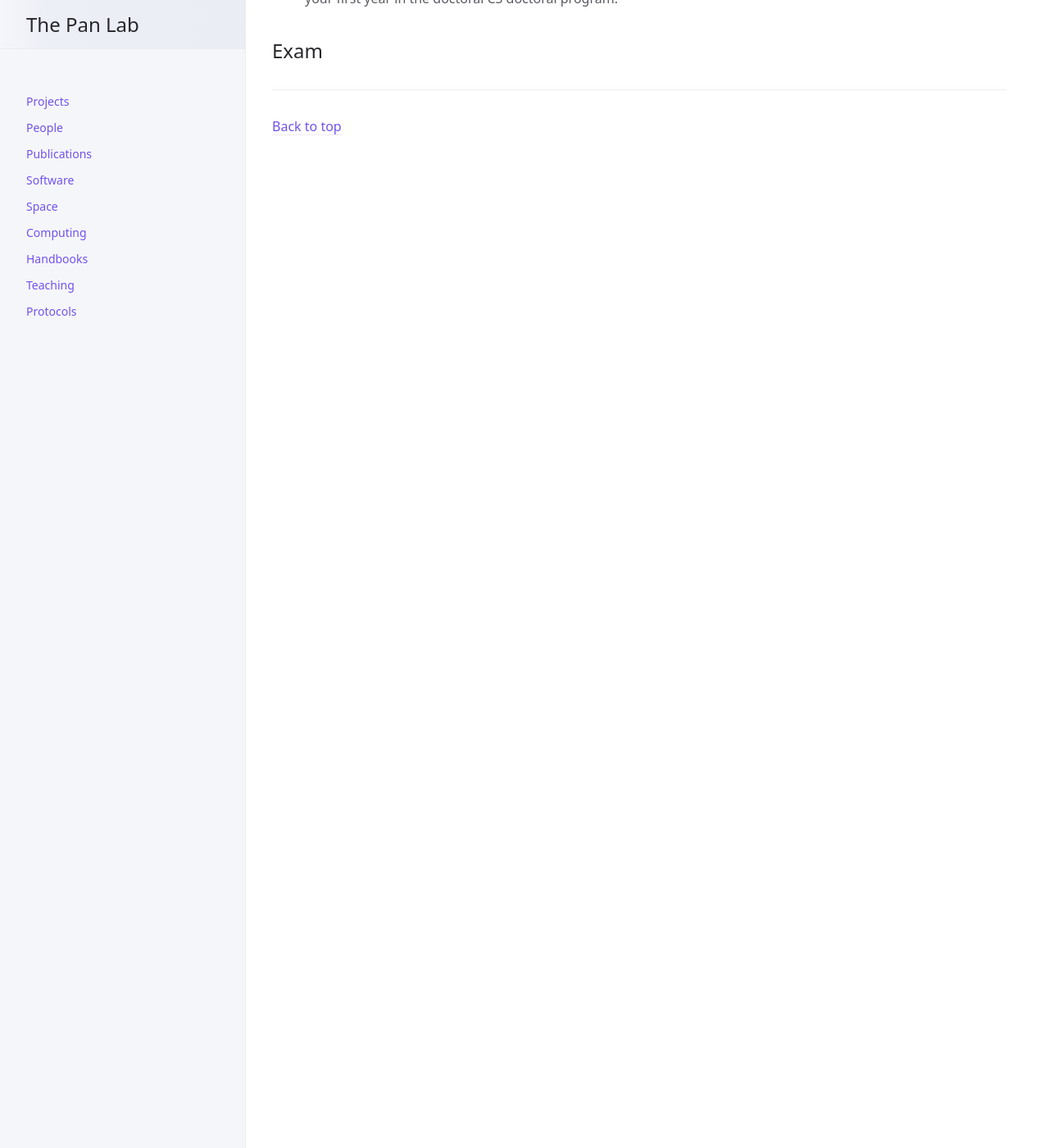
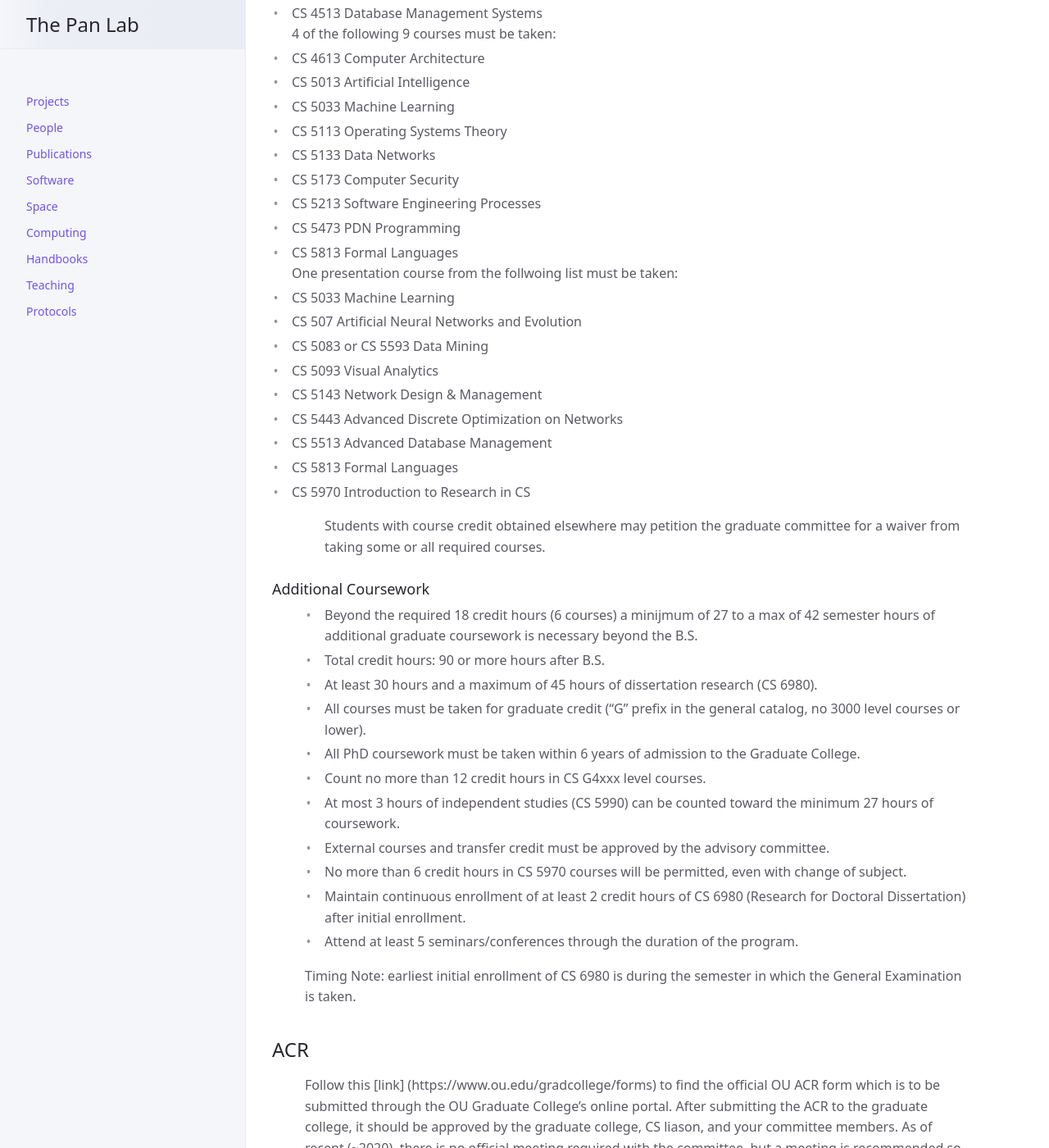
Before and after one commit to thepanlab/thepanlab.github.io, a Jekyll site: the page built from docs/handbook_CS.md, in a window 1280 px wide and 1400 px high, scrolled down 830 px. Shown: the whole window at 82% size. Built offline with Jekyll 4.4.1, drawn with Linux system fonts in a browser that asks for light colours; before the commit the page ends 1046 px from its top, so only the background shows below that; some of the changed text lies outside the part shown.

Commit message:
Update handbook_CS.md
added courses to prereqs, add info for General Exam, added mandatory PhD coursework and additional info about PhD coursework

```diff
--- a/docs/handbook_CS.md
+++ b/docs/handbook_CS.md
@@ -9,10 +9,12 @@
 GRE are not required
 TOEFL or IELTS are required for international students
 You must complete the following [pre-requisite courses](http://www.ou.edu/coe/cs/apply)
-  * Math 1823 Calculus I
-  * Math 2423 Calculus II
-  * Math 3333 Linear Algebra
-  * Math 4753 Applied Statistical Methods (Alternative: ISE 3293)
+  * MATH 1823 Calculus I
+  * MATH 2423 Calculus II
+  * MATH 3333 Linear Algebra
+  * MATH 4753 Applied Statistical Methods (Alternative: ISE 3293)
+  * CS 1323 Intro to Computer Programming for Programmers, or CS 1321 Java for Programmers, or CS 1324 Intro to Computer Programming for Non-Programmers
+  * CS 2334 Programming Structures/Abstractions (prerequisite: CS 1323, or CS 1321, or CS 1324, and MATH 1523 or higher)
   * CS 2413 Data Structures (Also covered by DSA/CS 5005)
   * CS 2813 Discrete Structures (Also covered by DSA/CS 5005)
      * DSA/CS 5005 (covers both CS 2413 and CS 2813) (prerequisite: CS 2334)
@@ -20,9 +22,55 @@
   * CS 3113 Operating Systems
   * CS 3823 Theory of Computation
 
+## Doctoral Coursework
+
+Mandatory courses:
+- CS 4413 Algorithm Analysis
+- CS 4513 Database Management Systems <br>
+4 of the following 9 courses must be taken:
+- CS 4613 Computer Architecture
+- CS 5013 Artificial Intelligence
+- CS 5033 Machine Learning
+- CS 5113 Operating Systems Theory
+- CS 5133 Data Networks
+- CS 5173 Computer Security
+- CS 5213 Software Engineering Processes
+- CS 5473 PDN Programming
+- CS 5813 Formal Languages <br>
+One presentation course from the follwoing list must be taken:
+- CS 5033 Machine Learning
+- CS 507 Artificial Neural Networks and Evolution
+- CS 5083 or CS 5593 Data Mining
+- CS 5093 Visual Analytics
+- CS 5143 Network Design & Management
+- CS 5443 Advanced Discrete Optimization on Networks
+- CS 5513 Advanced Database Management
+- CS 5813 Formal Languages
+- CS 5970 Introduction to Research in CS <br>
+> Students with course credit obtained elsewhere may petition the graduate committee for a waiver from taking some or all required courses.
+
+### Additional Coursework
+>
+> - Beyond the required 18 credit hours (6 courses) a minijmum of 27 to a max of 42 semester hours of additional graduate coursework is necessary beyond the B.S.
+> - Total credit hours: 90 or more hours after B.S.
+> - At least 30 hours and a maximum of 45 hours of dissertation research (CS 6980).
+> - All courses must be taken for graduate credit (“G” prefix in the general catalog, no 3000 level courses or lower).
+> - All PhD coursework must be taken within 6 years of admission to the Graduate College.
+> - Count no more than 12 credit hours in CS G4xxx level courses.
+> - At most 3 hours of independent studies (CS 5990) can be counted toward the minimum 27 hours of coursework.
+> - External courses and transfer credit must be approved by the advisory committee.
+> - No more than 6 credit hours in CS 5970 courses will be permitted, even with change of subject.
+> - Maintain continuous enrollment of at least 2 credit hours of CS 6980 (Research for Doctoral Dissertation) after initial enrollment.
+> - Attend at least 5 seminars/conferences through the duration of the program.
+>
+> Timing Note: earliest initial enrollment of CS 6980 is during the semester in which the General Examination is taken.
+
 ## ACR
+>
+> Follow this [link] (https://www.ou.edu/gradcollege/forms) to find the official OU ACR form which is to be submitted through the OU Graduate College's online portal. After submitting the ACR to the graduate college, it should be approved by the graduate college, CS liason, and your committee members. As of recent (~2020), there is no official meeting required with the committee, but a meeting is recommended so you can get know your committee members who will play a role in determining your fate as a doctoral candidate.
+>
+> The ACR should be completed ASAP, but there is no deadline. It is suggested that the ACR form is completed by the end of your first year in the doctoral program.
 
-> Follow this [link] (https://www.ou.edu/gradcollege/forms) to find the official OU ACR form which is to be submitted through the OU Graduate College's online portal. After submitting the ACR to the graduate college, it should be approved by the graduate college, CS liason, and the committee itself. As of recent, there is no official meeting required with the committee, but it is recommended so you can get know your committee members who can play a role in determining your fate as a doctoral candidate.
-> The ACR should be completed ASAP, but there is no deadline. It is suggested that the ACR form is completed by the end of your first year in the doctoral CS doctoral program.
-
-## Exam
+## General Exam
+>
+> The general exam should be taken during/after the semester in which required coursework prescribed in advisory conference is completed. The Application for the General Exam must be submitted before any portion of the exam is held. When approved, the Graduate College will notify the Authority Report Form for the exam until you receive the Authority Report Form. Both the written and oral portions must be completed during the same semester.
```
